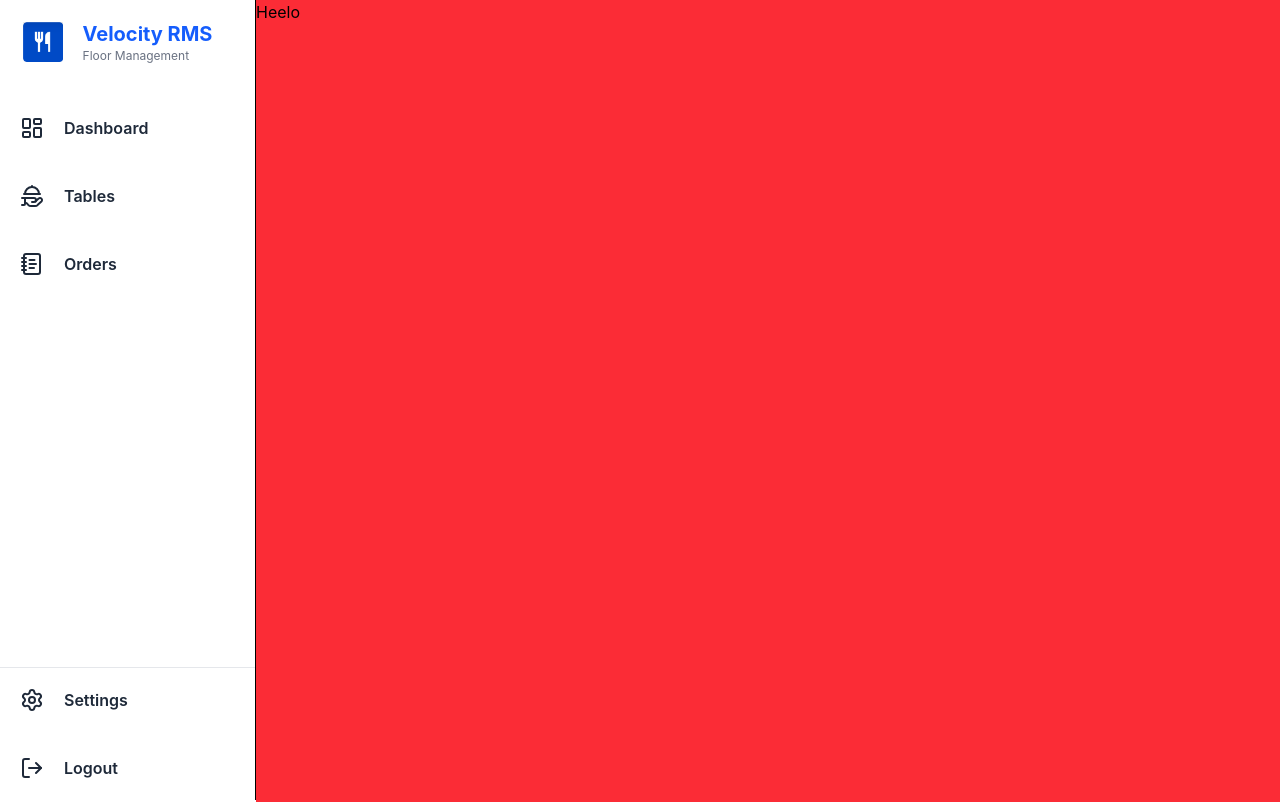
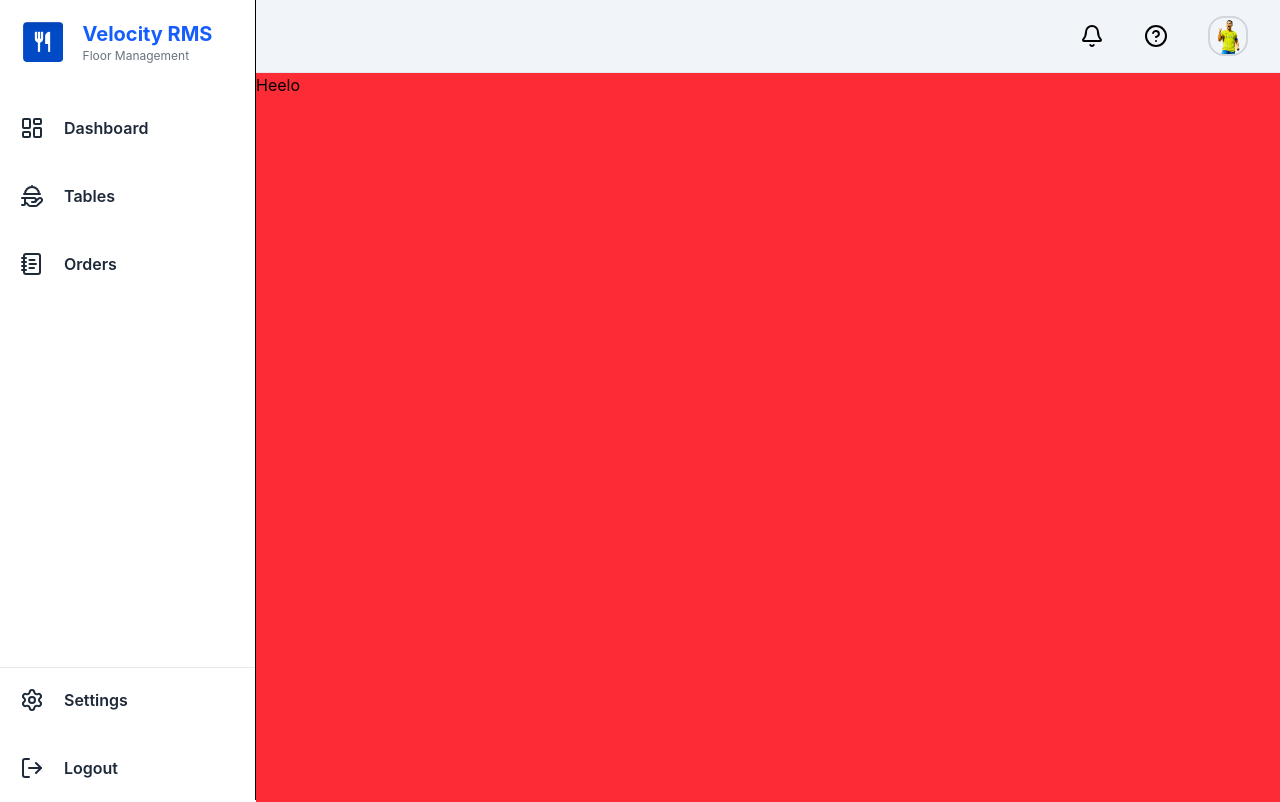
Before and after one commit to DC13-Internship-Batch-22/FrontEnd, a React (Vite) app: page /table in a window 1280 px wide. Shown: the top 802 px of the page. Built offline with nearby package versions, Linux system fonts and the light colour scheme.

Commit message:
Update Header and MainLayout

```diff
--- a/src/components/Header.tsx
+++ b/src/components/Header.tsx
@@ -0,0 +1,16 @@
+import { Bell, CircleQuestionMark } from 'lucide-react'
+import avatarHeader from '../assets/cr7.png'
+
+const Header = () => {
+  return (
+    <div className=' flex justify-end items-center bg-slate-100 px-8 py-4 border-b border-gray-200 gap-10'>
+      <Bell />
+      <CircleQuestionMark />
+      <img className='w-10 h-10 rounded-2xl border-gray-300 border-2 object-cover cursor-pointer' src={avatarHeader} alt="Avatar" />
+
+    </div>
+
+  )
+}
+
+export default Header
--- a/src/pages/MainLayout.tsx
+++ b/src/pages/MainLayout.tsx
@@ -1,6 +1,7 @@
 import React from 'react'
 import SideBar from '../components/SideBar'
 import { Outlet } from 'react-router-dom'
+import Header from '../components/Header'
 
 const MainLayout = () => {
   return (
@@ -8,6 +9,7 @@ const MainLayout = () => {
       <SideBar />
 
       <main className="ml-64 min-h-screen">
+        <Header/>
         <Outlet />
       </main>
     </>
```
Also changed, not shown: src/assets/cr7.png (added).
